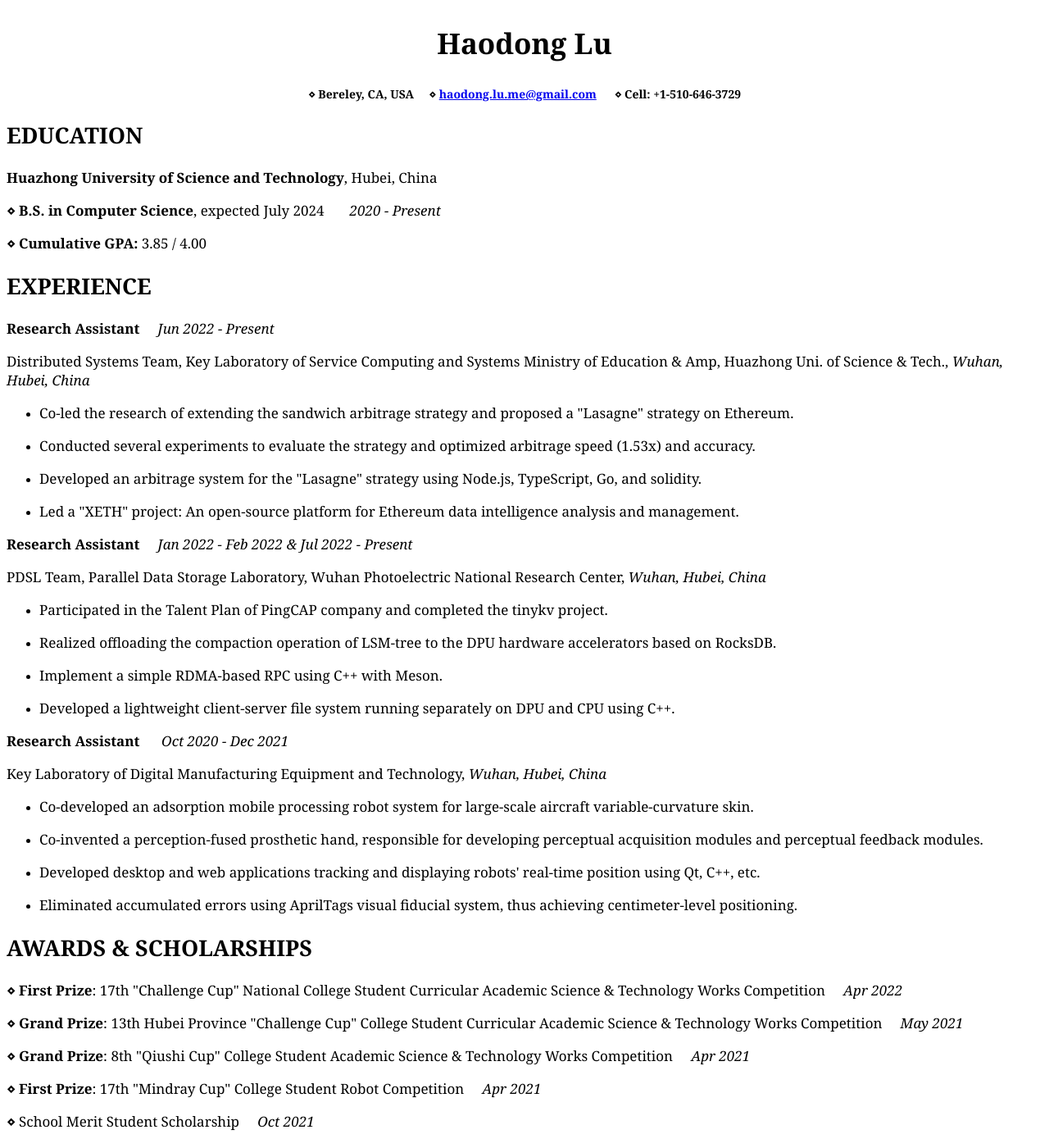
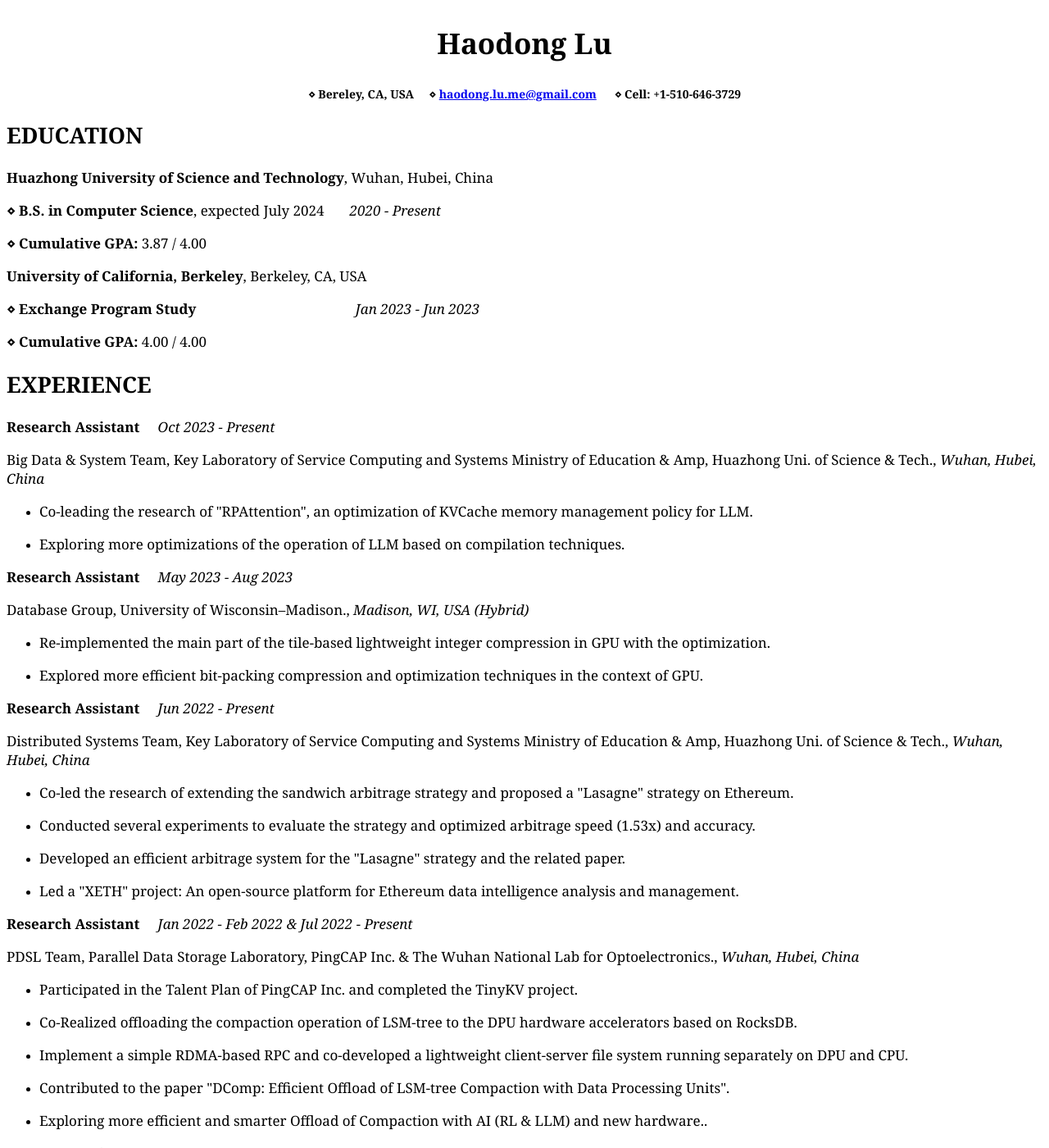
Before and after one commit to SleepyLGod/SleepyLGod.github.io, a Jekyll site: the page _pages/cv_md_export.html, which Jekyll copies as it is, in a window 1280 px wide and 1400 px high. Shown: the whole window at 82% size. Built offline with Jekyll 4.4.1, drawn with Linux system fonts in a browser that asks for light colours; nearby versions of some CDN libraries.

Commit message:
updated 2/25/2014

```diff
--- a/_pages/cv_md_export.html
+++ b/_pages/cv_md_export.html
@@ -41,13 +41,40 @@
     <h2 id='education'>
         <p class="style2">EDUCATION</p>
     </h2>
-    <p class="style1"><strong>Huazhong University of Science and Technology</strong>, Hubei, China</p>
+    <p class="style1"><strong>Huazhong University of Science and Technology</strong>, Wuhan, Hubei, China</p>
     <p class="style1"><strong>⋄</strong> <strong>B.S. in Computer Science</strong>, expected July 2024
         &nbsp;&nbsp;&nbsp;&nbsp;&nbsp; <em>2020 - Present</em></p>
-    <p class="style1"><strong>⋄</strong> <strong>Cumulative GPA:</strong> 3.85 / 4.00</p>
+    <p class="style1"><strong>⋄</strong> <strong>Cumulative GPA:</strong> 3.87 / 4.00</p>
+    <p class="style1"><strong>University of California, Berkeley</strong>, Berkeley, CA, USA</p>
+    <p class="style1"><strong>⋄</strong> <strong>Exchange Program Study</strong>
+        &nbsp;&nbsp;&nbsp;&nbsp;&nbsp;&nbsp;&nbsp;&nbsp;&nbsp;&nbsp;&nbsp;&nbsp;&nbsp;&nbsp;
+        &nbsp;&nbsp;&nbsp;&nbsp;&nbsp;&nbsp;&nbsp;&nbsp;&nbsp;&nbsp;&nbsp;&nbsp;&nbsp;&nbsp;
+        &nbsp;&nbsp;&nbsp;&nbsp;&nbsp;&nbsp;&nbsp;&nbsp;&nbsp;&nbsp;&nbsp;&nbsp; <em>Jan 2023 - Jun 2023</em></p>
+    <p class="style1"><strong>⋄</strong> <strong>Cumulative GPA:</strong> 4.00 / 4.00</p>
     <h2 id='experience'>
         <p class="style2">EXPERIENCE</p>
     </h2>
+    <p class="style1"><strong>Research Assistant</strong> &nbsp;&nbsp;&nbsp;&nbsp;<em>Oct 2023 - Present</em></p>
+    <p class="style1">Big Data & System Team, Key Laboratory of Service Computing and Systems Ministry of Education
+        &amp; Amp, Huazhong Uni. of Science &amp; Tech., <em>Wuhan, Hubei, China</em></p>
+    <ul>
+        <li>
+            <p class="style1">Co-leading the research of "RPAttention", an optimization of KVCache memory management policy for LLM.</p>
+        </li>
+        <li>
+            <p class="style1">Exploring more optimizations of the operation of LLM based on compilation techniques.</p>
+        </li>
+    </ul>
+    <p class="style1"><strong>Research Assistant</strong> &nbsp;&nbsp;&nbsp;&nbsp;<em>May 2023 - Aug 2023</em></p>
+    <p class="style1">Database Group, University of Wisconsin–Madison., <em>Madison, WI, USA (Hybrid)</em></p>
+    <ul>
+        <li>
+            <p class="style1">Re-implemented the main part of the tile-based lightweight integer compression in GPU with the optimization.</p>
+        </li>
+        <li>
+            <p class="style1">Explored more efficient bit-packing compression and optimization techniques in the context of GPU.</p>
+        </li>
+    </ul>
     <p class="style1"><strong>Research Assistant</strong> &nbsp;&nbsp;&nbsp;&nbsp;<em>Jun 2022 - Present</em></p>
     <p class="style1">Distributed Systems Team, Key Laboratory of Service Computing and Systems Ministry of Education
         &amp; Amp, Huazhong Uni. of Science &amp; Tech., <em>Wuhan, Hubei, China</em></p>
@@ -61,8 +88,7 @@
                 (1.53x) and accuracy.</p>
         </li>
         <li>
-            <p class="style1">Developed an arbitrage system for the &quot;Lasagne&quot; strategy using Node.js,
-                TypeScript, Go, and solidity.</p>
+            <p class="style1">Developed an efficient arbitrage system for the "Lasagne" strategy and the related paper.</p>
         </li>
         <li>
             <p class="style1">Led a &quot;XETH&quot; project: An open-source platform for Ethereum data intelligence
@@ -71,23 +97,24 @@
     </ul>
     <p class="style1"><strong>Research Assistant</strong> &nbsp;&nbsp;&nbsp;&nbsp;<em>Jan 2022 - Feb 2022 &amp; Jul 2022
             - Present</em></p>
-    <p class="style1">PDSL Team, Parallel Data Storage Laboratory, Wuhan Photoelectric National Research Center,
+    <p class="style1">PDSL Team, Parallel Data Storage Laboratory, PingCAP Inc. & The Wuhan National Lab for Optoelectronics.,
         <em>Wuhan, Hubei, China</em>
     </p>
     <ul>
         <li>
-            <p class="style1">Participated in the Talent Plan of PingCAP company and completed the tinykv project.</p>
+            <p class="style1">Participated in the Talent Plan of PingCAP Inc. and completed the TinyKV project.</p>
         </li>
         <li>
-            <p class="style1">Realized offloading the compaction operation of LSM-tree to the DPU hardware accelerators
-                based on RocksDB.</p>
+            <p class="style1">Co-Realized offloading the compaction operation of LSM-tree to the DPU hardware accelerators based on RocksDB.</p>
         </li>
         <li>
-            <p class="style1">Implement a simple RDMA-based RPC using C++ with Meson.</p>
+            <p class="style1">Implement a simple RDMA-based RPC and co-developed a lightweight client-server file system running separately on DPU and CPU.</p>
         </li>
         <li>
-            <p class="style1">Developed a lightweight client-server file system running separately on DPU and CPU using
-                C++.</p>
+            <p class="style1">Contributed to the paper "DComp: Efficient Offload of LSM-tree Compaction with Data Processing Units".</p>
+        </li>
+        <li>
+            <p class="style1">Exploring more efficient and smarter Offload of Compaction with AI (RL & LLM) and new hardware..</p>
         </li>
     </ul>
     <p class="style1"><strong>Research Assistant</strong> &nbsp;&nbsp;&nbsp;&nbsp; <em>Oct 2020 - Dec 2021</em></p>
```
Also changed, not shown: _pages/about.md (+1 -1 lines), _pages/cv.md (+40 -12 lines), 3 other files.
